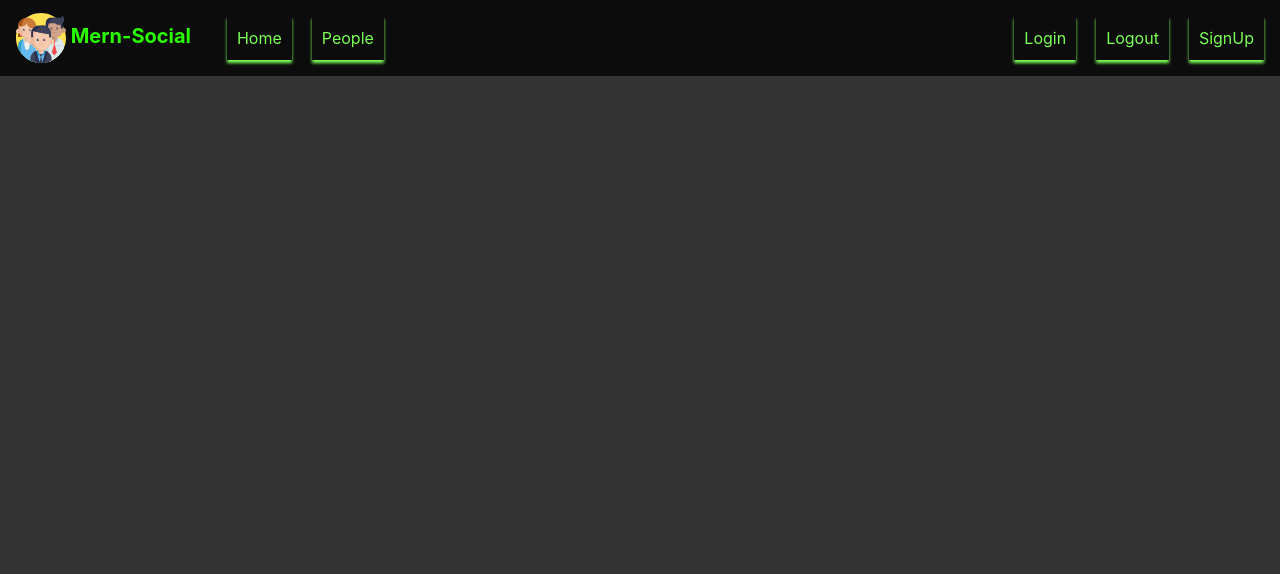
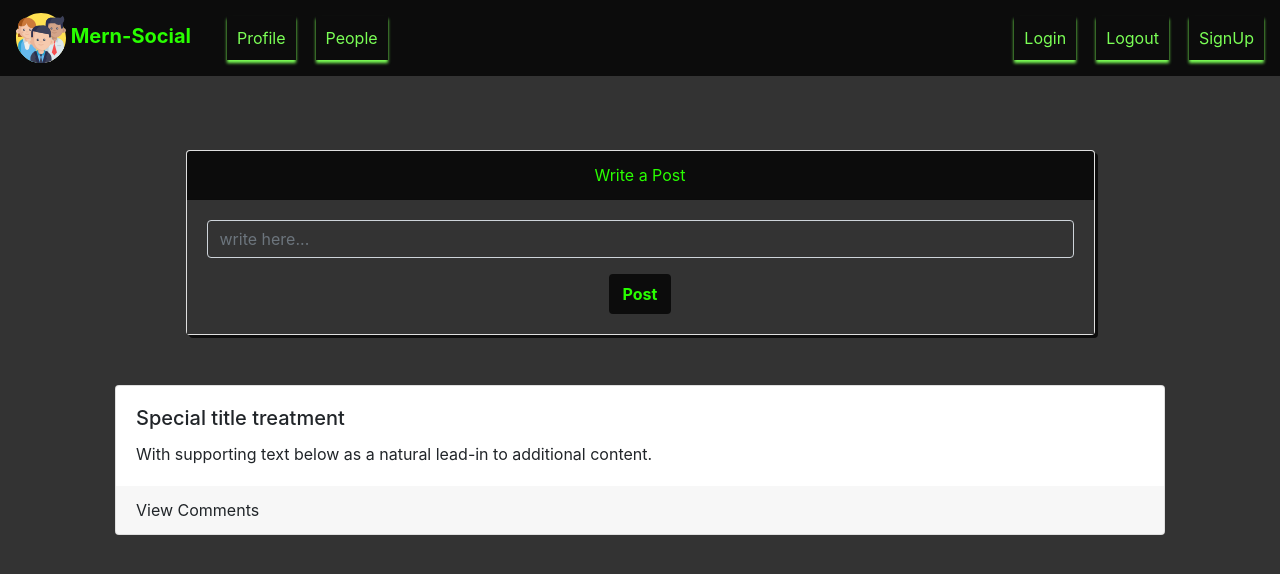
Before and after one commit to rhythmjayee/Mern-Social-Mini, a React (Create React App) app: page / in a window 1280 px wide. Shown: the top 574 px of the page. Built offline with nearby package versions, Linux system fonts and the light colour scheme.

Commit message:
post setup

```diff
--- a/src/App.js
+++ b/src/App.js
@@ -17,6 +17,7 @@ import './App.css';
 import NavBar from "./components/NavBar/NavBar"
 import Login from "./components/LoginRegister/Login/Login"
 import SignUp from "./components/LoginRegister/Register/Register"
+import Home from "./components/Home/Home";
 
 function App() {
   return (
@@ -28,6 +29,7 @@ function App() {
             <Col>
             <Switch>
         <Route path="/" exact>
+          <Home/>
           </Route>
 
         <Route path="/login" exact>
--- /dev/null
+++ b/src/components/Home/Home.js
@@ -0,0 +1,83 @@
+import React from "react";
+import Radium from 'radium';
+
+import {Card,Button,Container,Row,Col,Form} from "react-bootstrap"
+
+import Post from "./Post/Post"
+
+const Home=()=>{
+
+    const styles={
+        lightgreenColor:{
+            color:"#29ff00"
+        },
+        col:{
+            padding:"50px",
+            borderRadius:"50px",
+            width:"40%"
+
+        },
+        header:{
+            backgroundColor:"#0c0c0C",
+            color:"#29ff00",
+
+        },
+        button:{
+            color:"#29ff00",
+            fontWeight:"bold",
+            backgroundColor:"#0c0c0C",
+            border:"2px solid #0c0c0C",
+        },
+        card:{
+            boxShadow: ' 3px 3px #0c0c0C',
+            width:"90%",
+            margin: "0 auto"
+        },
+        cbody:{
+            backgroundColor:"#333333",
+            color:"#29ff00",
+
+
+        },
+        FormControl:{
+            backgroundColor:"#3333",
+            color:"#29ff00",
+
+        }
+
+    }
+
+
+    return(
+        <>
+<Container >
+        <Row>
+            <Col style={styles.col}>
+            <Card style={styles.card} className="text-center">
+            <Card.Header style={styles.header}>Write a Post</Card.Header>
+            <Card.Body style={styles.cbody}>
+            <Form>
+            <Form.Group controlId="formBasicname">
+                    <Form.Control style={styles.FormControl} type="text" placeholder="write here..." />
+            </Form.Group>
+            <Button variant="primary" style={styles.button} >Post</Button>
+                </Form>
+        </Card.Body>
+        </Card>
+            </Col>
+        </Row>
+    </Container>
+
+    <Container>
+        <Row>
+            <Col>
+            <Post/>
+            </Col>
+        </Row>
+    </Container>
+    </>
+    )
+}
+
+
+export default Radium(Home);
--- /dev/null
+++ b/src/components/Home/Post/Post.js
@@ -0,0 +1,51 @@
+import React from "react";
+import Radium from 'radium';
+
+import {Accordion,Card,Button,Container,Row,Col,Form} from "react-bootstrap"
+
+
+const Post=()=>{
+return(
+    <Container>
+    <Row>
+        <Col>
+        <Accordion defaultActiveKey="1">
+        <Card>
+        <Card.Body>
+        <Card.Title>Special title treatment</Card.Title>
+        <Card.Text>
+        With supporting text below as a natural lead-in to additional content.
+        </Card.Text>
+        {/* <Button variant="primary">Like</Button>
+        <Button variant="primary">Comments</Button> */}
+
+    </Card.Body>
+            <Accordion.Toggle as={Card.Header} eventKey="0">View Comments
+            </Accordion.Toggle>
+            <Accordion.Collapse eventKey="0">
+            <Card.Body>
+                Hello! I'm the body
+                <Form>
+                <Row>
+                    <Col sm={10}>
+                    <Form.Control type="text" placeholder="type here...." />
+                    </Col>
+                    <Col sm>
+                    <Button>ll</Button>
+                    </Col>
+                </Row>
+                </Form>
+            </Card.Body>
+            </Accordion.Collapse>
+        </Card>
+        </Accordion>
+        </Col>
+    </Row>
+</Container>
+)
+}
+
+
+
+
+export default Post;
--- a/src/components/LoginRegister/Login/Login.js
+++ b/src/components/LoginRegister/Login/Login.js
@@ -61,7 +61,7 @@ const Login=()=>{
                     <Form.Control style={styles.FormControl} type="password" placeholder="Password" />
                 </Form.Group>
                 <Form.Group controlId="formBasicCheckbox">
-                    <Form.Check type="checkbox" label="Check me out" />
+                    <Form.Check type="checkbox" label="Remember me" />
                 </Form.Group>
                 <Button variant="primary" style={styles.button} >Submit</Button>
 
--- a/src/components/LoginRegister/Register/Register.js
+++ b/src/components/LoginRegister/Register/Register.js
@@ -65,7 +65,7 @@ const Login=()=>{
                     <Form.Control style={styles.FormControl} type="password" placeholder="Password" />
                 </Form.Group>
                 <Form.Group controlId="formBasicCheckbox">
-                    <Form.Check type="checkbox" label="Check me out" />
+                    <Form.Check type="checkbox" label="Remember me" />
                 </Form.Group>
                 <Button variant="primary" style={styles.button} >Submit</Button>
 
--- a/src/components/NavBar/NavBar.js
+++ b/src/components/NavBar/NavBar.js
@@ -39,7 +39,7 @@ const NavBar=()=>{
   <Navbar.Toggle  style={styles.toggle} aria-controls="basic-navbar-nav" />
   <Navbar.Collapse id="basic-navbar-nav">
   <Nav className="mr-auto">
-      <Link style={styles.link}  to="/home">Home</Link>
+      <Link style={styles.link}  to="/profile">Profile</Link>
       <Link  style={styles.link} to="/people">People</Link>
     </Nav>
     <Nav>
```
Also changed, not shown: src/components/Home/Posts/Posts.js (added).
